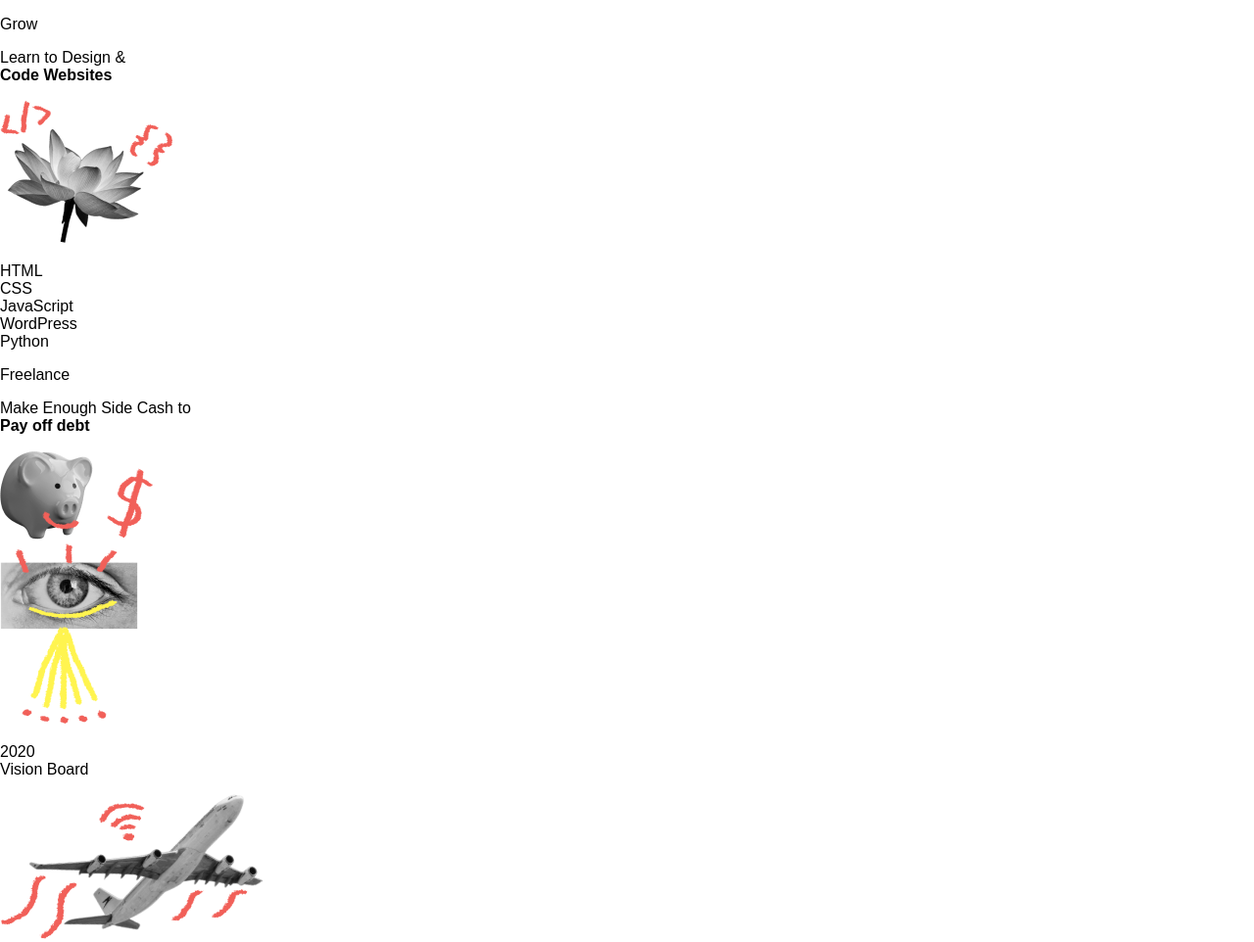
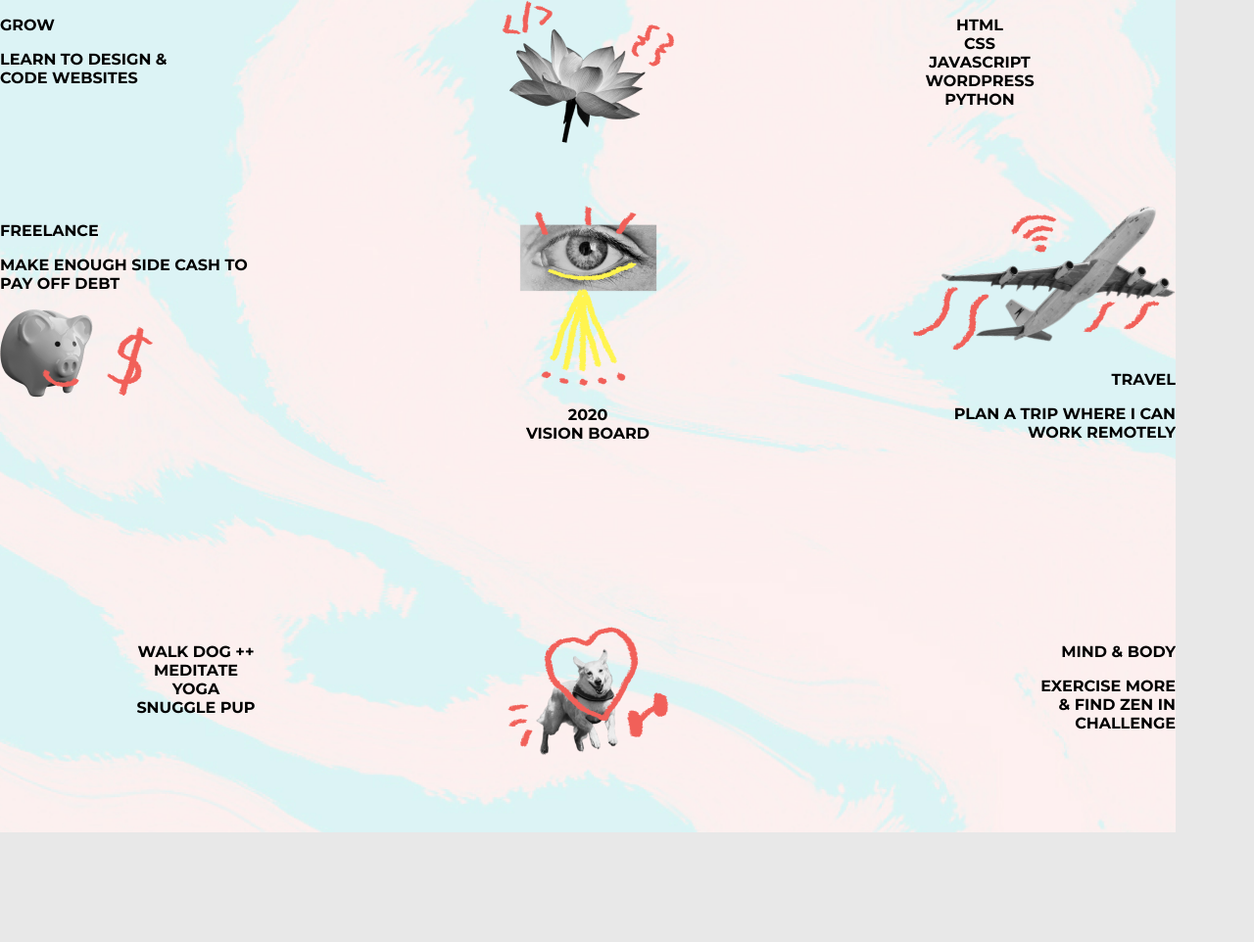
Before and after one commit to BritishPandaChick/vision-board, a plain HTML site: page index.html in a window 1280 px wide. Shown: the top 962 px of the page at 98% size. After the commit the page ends 850 px from the top, so only its background shows below. Drawn offline with Linux system fonts and the light colour scheme.

Commit message:
Add class names for styling. Start adding styles in main.css file

```diff
--- a/css/main.css
+++ b/css/main.css
@@ -0,0 +1,35 @@
+body {
+    background: #E8E8E8;
+}
+
+#vision-board {
+    width: 1200px;
+    height: 850px;
+    overflow: auto;
+    background: url('../img/background.png');
+    background-size: cover;
+    font-family: 'Montserrat', sans-serif;
+    text-transform: uppercase;
+}
+
+.block {
+    float: left;
+    box-sizing: border-box;
+    width: 400px;
+}
+
+.small-block {
+    height: 210px;
+}
+
+.large-block {
+    height: 430px;
+}
+
+.center {
+    text-align: center;
+}
+
+.right {
+    text-align: right;
+}
--- a/index.html
+++ b/index.html
@@ -9,16 +9,16 @@
 </head>
 <body>
 	<div id="vision-board">
-		<div class="block">
+		<div class="block small-block light-bg">
 			<p><span class="highlight">Grow</span></p>
 			<p>Learn to Design &amp;<br><strong>Code Websites</strong></p>
 		</div>
 
-		<div class="block">
+		<div class="block small-block center">
 			<img src="img/flower.png" alt="flower">
 		</div>
 
-		<div class="block">
+		<div class="block small-block center light-bg">
 			<p>
 				HTML<br>
 				CSS<br>
@@ -28,24 +28,24 @@
 			</p>
 		</div>
 
-		<div class="block">
+		<div class="block large-block">
 			<p><span class="highlight">Freelance</span></p>
 			<p>Make Enough Side Cash to <br><strong>Pay off debt</strong></p>
 			<img src="img/piggy.png" alt="piggy bank">
 		</div>
 
-		<div class="block">
+		<div class="block large-block center dark-bg">
 			<img src="img/eye.png" alt="eye">
 			<p class="title"><span class="marker">2020</span><br>Vision Board</p>
 		</div>
 
-		<div class="block">
+		<div class="block right large-block">
 			<img src="img/plane.png" alt="airplane">
 			<p><span class="highlight">Travel</span></p>
 			<p>Plan a Trip Where I Can <br><strong>Work Remotely</strong></p>
 		</div>
 
-		<div class="block">
+		<div class="block small-block top-padding center light-bg">
 			<p>
 				Walk Dog ++<br>
 				Meditate<br>
@@ -54,11 +54,11 @@
 			</p>
 		</div>
 
-		<div class="block">
+		<div class="block small-block top-padding center">
 			<img src="img/doggo.png" alt="dog">
 		</div>
 
-		<div class="block">
+		<div class="block small-block right light-bg">
 			<p><span class="highlight">Mind &amp; Body</span></p>
 			<p>Exercise More<br>&amp; Find Zen in <br><strong>Challenge</strong></p>
 		</div>
```
